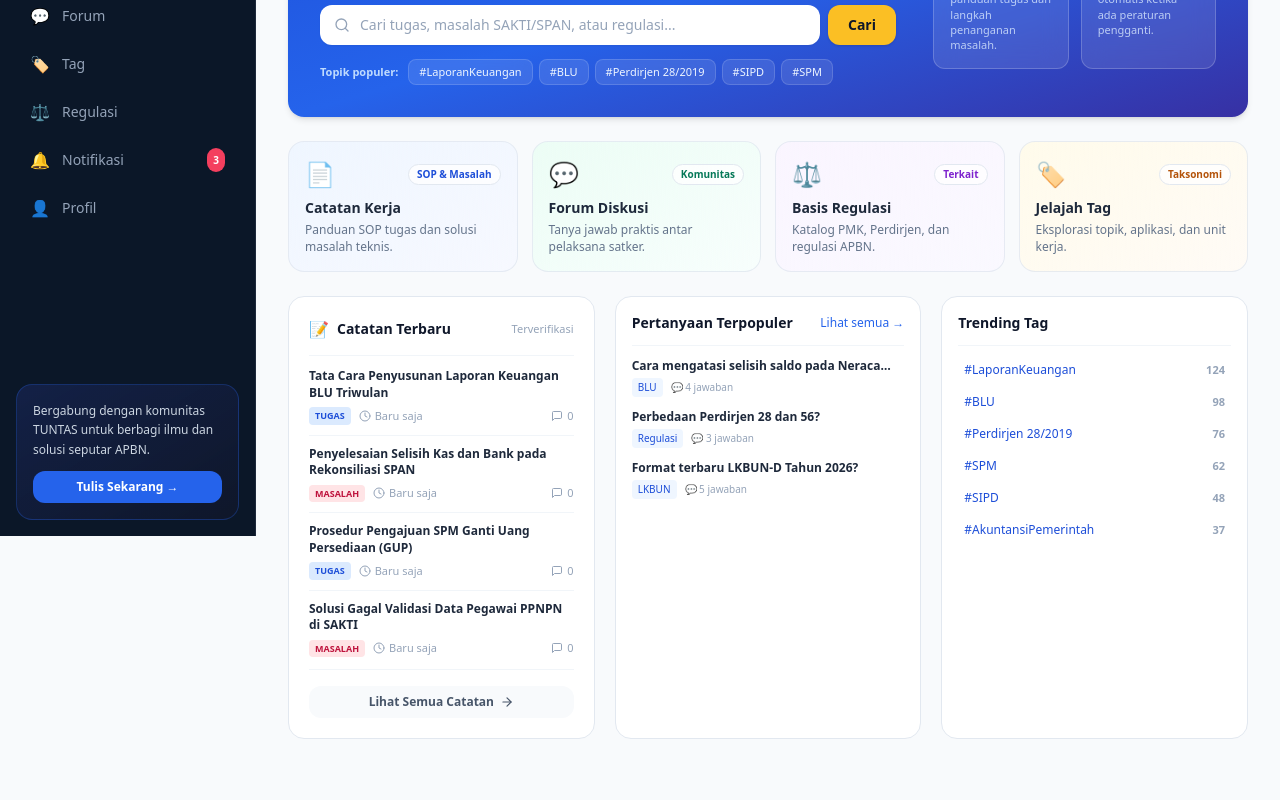
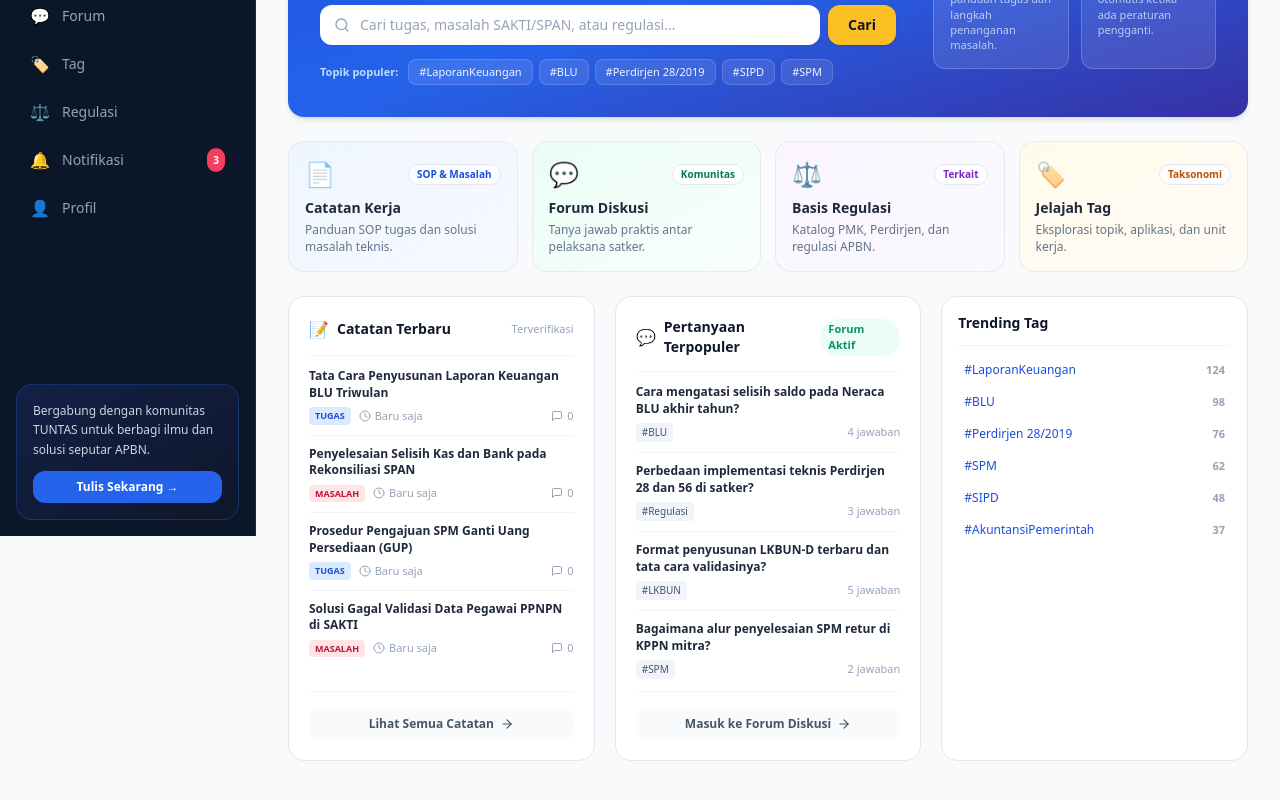
Before and after one commit to kumbrangk-svg/tuntas_forum, a Next.js app: page / in a window 1280 px wide. Shown: the part 264-1064 px from the top of the page. Built offline with nearby package versions, Linux system fonts and the light colour scheme; no server answers; the database is empty.

Commit message:
Update PopularQuestionsSection.tsx

```diff
--- a/src/components/home/PopularQuestionsSection.tsx
+++ b/src/components/home/PopularQuestionsSection.tsx
@@ -1,56 +1,58 @@
 import Link from "next/link";
+import { MessageCircleQuestion, ArrowRight } from "lucide-react";
 
 const QUESTIONS = [
-  {
-    id: "1",
-    title: "Cara mengatasi selisih saldo pada Neraca BLU?",
-    tag: "BLU",
-    answers: 4,
-  },
-  {
-    id: "2",
-    title: "Perbedaan Perdirjen 28 dan 56?",
-    tag: "Regulasi",
-    answers: 3,
-  },
-  {
-    id: "3",
-    title: "Format terbaru LKBUN-D Tahun 2026?",
-    tag: "LKBUN",
-    answers: 5,
-  },
+  { id: "1", title: "Cara mengatasi selisih saldo pada Neraca BLU akhir tahun?", tag: "BLU", answers: 4 },
+  { id: "2", title: "Perbedaan implementasi teknis Perdirjen 28 dan 56 di satker?", tag: "Regulasi", answers: 3 },
+  { id: "3", title: "Format penyusunan LKBUN-D terbaru dan tata cara validasinya?", tag: "LKBUN", answers: 5 },
+  { id: "4", title: "Bagaimana alur penyelesaian SPM retur di KPPN mitra?", tag: "SPM", answers: 2 },
 ];
 
 export function PopularQuestionsSection() {
   return (
-    <div className="bg-white rounded-2xl border border-slate-200 p-4 shadow-2xs flex flex-col justify-between">
+    <div className="bg-white rounded-2xl border border-slate-200 p-5 shadow-xs flex flex-col justify-between h-full">
       <div>
-        <div className="flex items-center justify-between pb-3 border-b border-slate-100 mb-3">
-          <h2 className="font-bold text-slate-900 text-sm">Pertanyaan Terpopuler</h2>
-          <Link href="/forum" className="text-xs text-blue-600 hover:underline font-medium">
-            Lihat semua &rarr;
-          </Link>
+        <div className="flex items-center justify-between pb-3.5 border-b border-slate-100 mb-3">
+          <div className="flex items-center gap-2">
+            <span className="text-base">💬</span>
+            <h2 className="font-bold text-slate-900 text-sm">Pertanyaan Terpopuler</h2>
+          </div>
+          <span className="text-[11px] text-emerald-600 font-semibold bg-emerald-50 px-2 py-0.5 rounded-full">
+            Forum Aktif
+          </span>
         </div>
 
-        <div className="space-y-3">
+        <div className="divide-y divide-slate-100">
           {QUESTIONS.map((q) => (
-            <div key={q.id} className="group">
+            <div key={q.id} className="py-2.5 group first:pt-0 last:pb-0">
               <Link
                 href="/forum"
-                className="text-xs font-semibold text-slate-800 group-hover:text-blue-600 line-clamp-1"
+                className="text-xs font-semibold text-slate-800 group-hover:text-blue-600 line-clamp-2 transition leading-snug"
               >
                 {q.title}
               </Link>
-              <div className="flex items-center gap-2 mt-1 text-[10px]">
-                <span className="px-1.5 py-0.5 rounded bg-blue-50 text-blue-700 font-medium">
-                  {q.tag}
+              <div className="flex items-center gap-2 mt-1.5 text-[11px]">
+                <span className="px-1.5 py-0.5 rounded bg-slate-100 text-slate-600 font-medium text-[10px]">
+                  #{q.tag}
                 </span>
-                <span className="text-slate-400">💬 {q.answers} jawaban</span>
+                <span className="text-slate-400 ml-auto font-medium">
+                  {q.answers} jawaban
+                </span>
               </div>
             </div>
           ))}
         </div>
       </div>
+
+      <div className="pt-4 mt-3 border-t border-slate-100">
+        <Link
+          href="/forum"
+          className="inline-flex items-center justify-center gap-1.5 w-full py-2 bg-slate-50 hover:bg-emerald-50 text-slate-600 hover:text-emerald-700 rounded-xl text-xs font-semibold transition"
+        >
+          <span>Masuk ke Forum Diskusi</span>
+          <ArrowRight className="h-3.5 w-3.5" />
+        </Link>
+      </div>
     </div>
   );
 }
```
